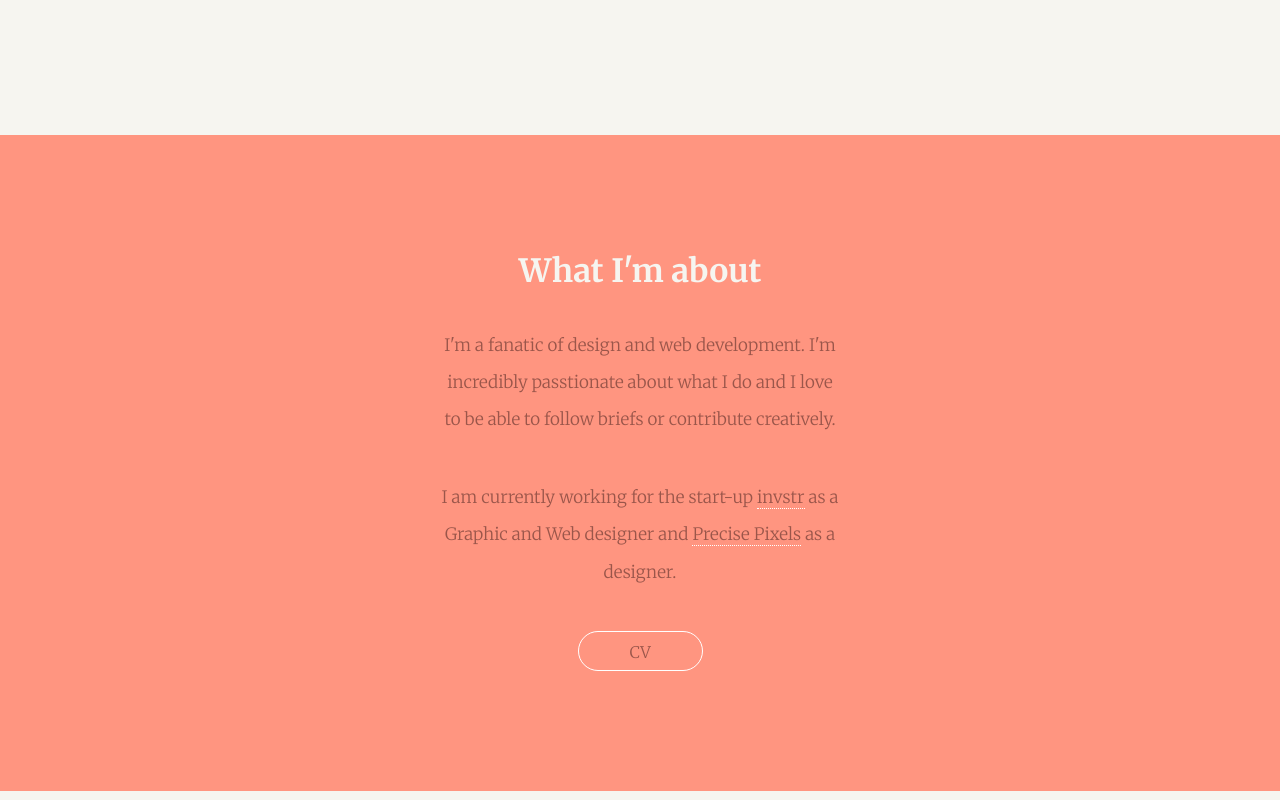
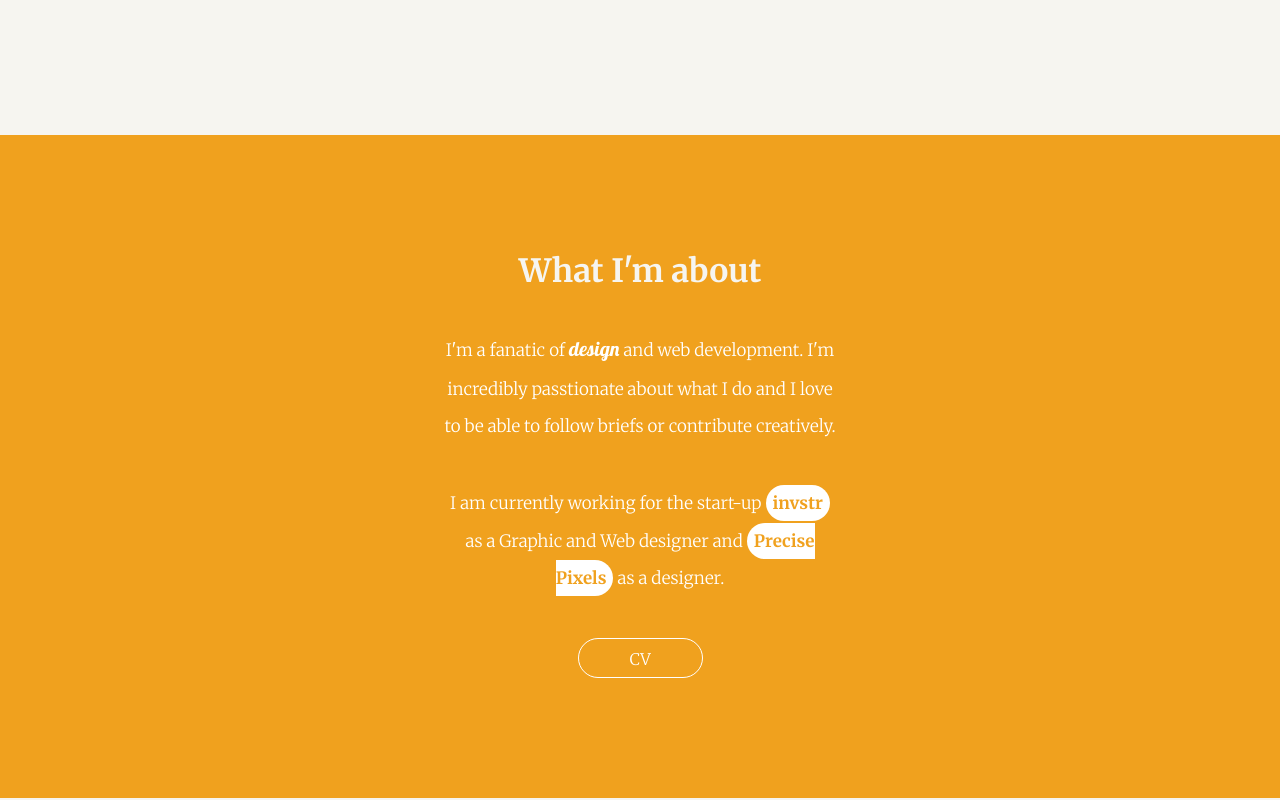
Before and after one commit to faooful/portfoliov2, a plain HTML site: page index.html in a window 1280 px wide. Shown: the part 500-1300 px from the top of the page. Drawn offline with nearby package versions, Linux system fonts and the light colour scheme; no server answers.

Commit message:
introduced a new font and changed the color scheme

```diff
--- a/index.html
+++ b/index.html
@@ -9,6 +9,7 @@
   <![endif]-->
 
   <link href='http://fonts.googleapis.com/css?family=Merriweather:400,300,700' rel='stylesheet' type='text/css'>
+  <link href='http://fonts.googleapis.com/css?family=Lobster' rel='stylesheet' type='text/css'>
 
 </head>
 
@@ -26,9 +27,9 @@
 </header>
 
 
-<section class="section-padding align-center red">
+<section class="section-padding align-center orange">
 	<h1>What I'm about</h1>
-    <h2 class="align-centre margin-top">I'm a fanatic of design and web development. I'm incredibly passtionate about what I do and I love to be able to follow briefs or contribute creatively.</h2>
+    <h2 class="align-centre margin-top">I'm a fanatic of <span class="cursive">design</span> and web development. I'm incredibly passtionate about what I do and I love to be able to follow briefs or contribute creatively.</h2>
     <h2 class="margin-top">I am currently working for the start-up <a href="http:/invstr.com" target="blank">invstr</a> as a Graphic and Web designer and <a href="http:/precisepixels.co.uk" target="blank">Precise Pixels</a> as a designer.</h2>
     <div class="button align-center">CV</div>
 </section>
@@ -37,9 +38,9 @@
     <h1 class="black">What I love</h1>
 </section>
 
-<section class="section-padding align-center red">
+<section class="section-padding align-center orange">
     <h1>Contact</h1>
-    <h2 class="align-centre">Got an idea or want or want to chat?</h2>
+    <h2 class="align-centre">Got an idea or want to chat?</h2>
     <h2><a href="mailto:faooful@gmail.com">faooful@gmail.com</a></h2>
     <div id="twitter-wrapper">
         <a class="twitter-timeline" href="https://twitter.com/faooful" data-widget-id="491568533289963521" data-tweet-limit="1" data-chrome="noheader">Tweets by @faooful</a>
--- a/sass/_button.scss
+++ b/sass/_button.scss
@@ -8,7 +8,7 @@
 	cursor: pointer;
 	@include transition(background, color .3s);
 	&:hover {
-		color: $red;
+		color: $orange;
 		background: white;
 		border: 1px solid white;
 	}
--- a/sass/_colours.scss
+++ b/sass/_colours.scss
@@ -1,7 +1,7 @@
 $offwhite: #F6F5F0;
 $black: #3A3A3A;
 
-$red: #FF9580;
+$orange: #f0A11E;
 
 .black {
 	color: $black;
@@ -12,7 +12,7 @@ $red: #FF9580;
 	color: $black;
 }
 
-.red {
-	background: $red;
-	color: #9a564a;
+.orange {
+	background: $orange;
+	color: white;
 }
--- a/sass/_typography.scss
+++ b/sass/_typography.scss
@@ -13,5 +13,14 @@ h2 {
 
 a {
 	@include unstyled-link;
-	border-bottom: 1px dotted white;
+	padding: 7px;
+	border-radius: 25px;
+	background: white;
+	color: $orange;
+	font-weight: 700;
 }
+
+.cursive {
+	font-family: 'Lobster', cursive;
+	font-size: 20px;
+}
```
Also changed, not shown: stylesheets/screen.css.
